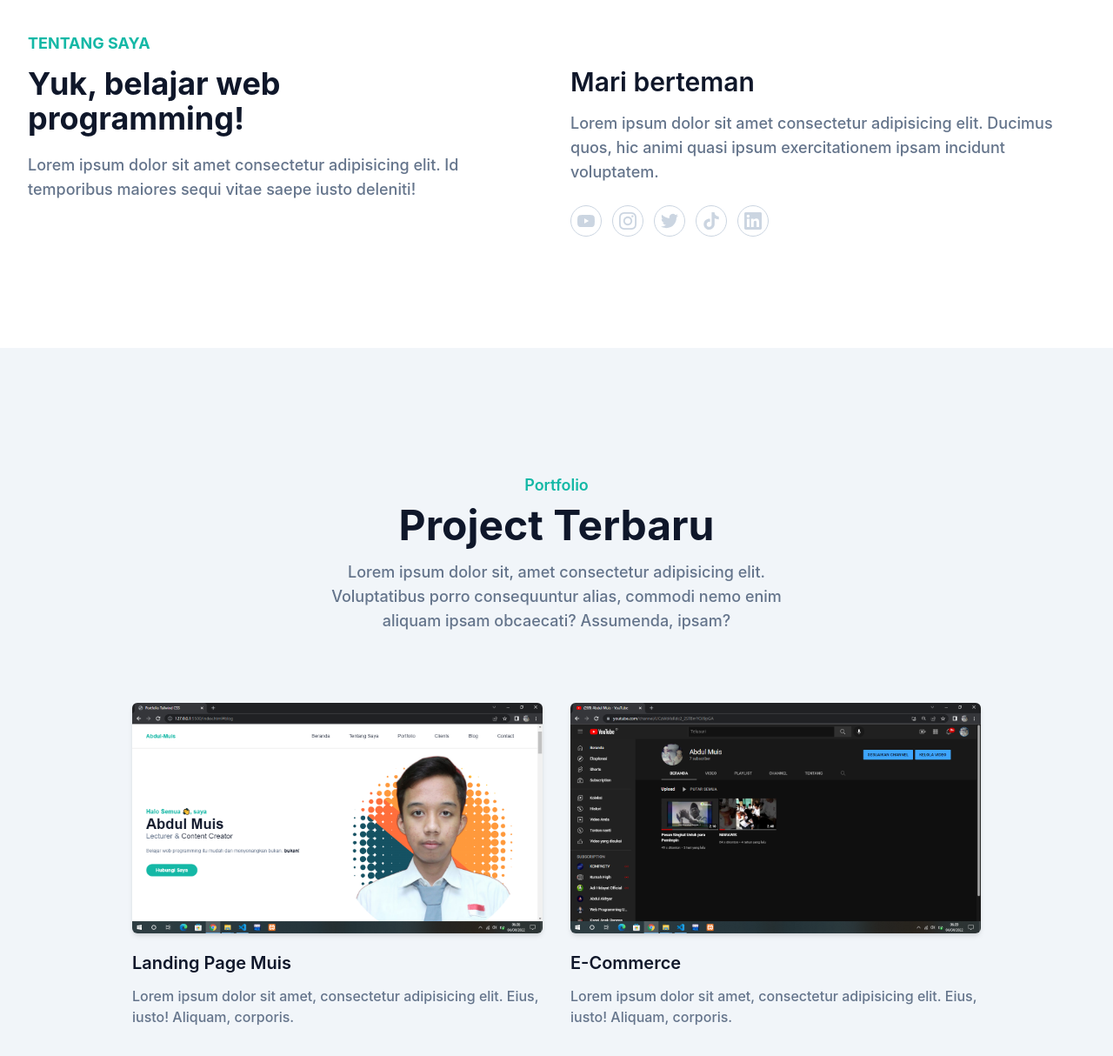
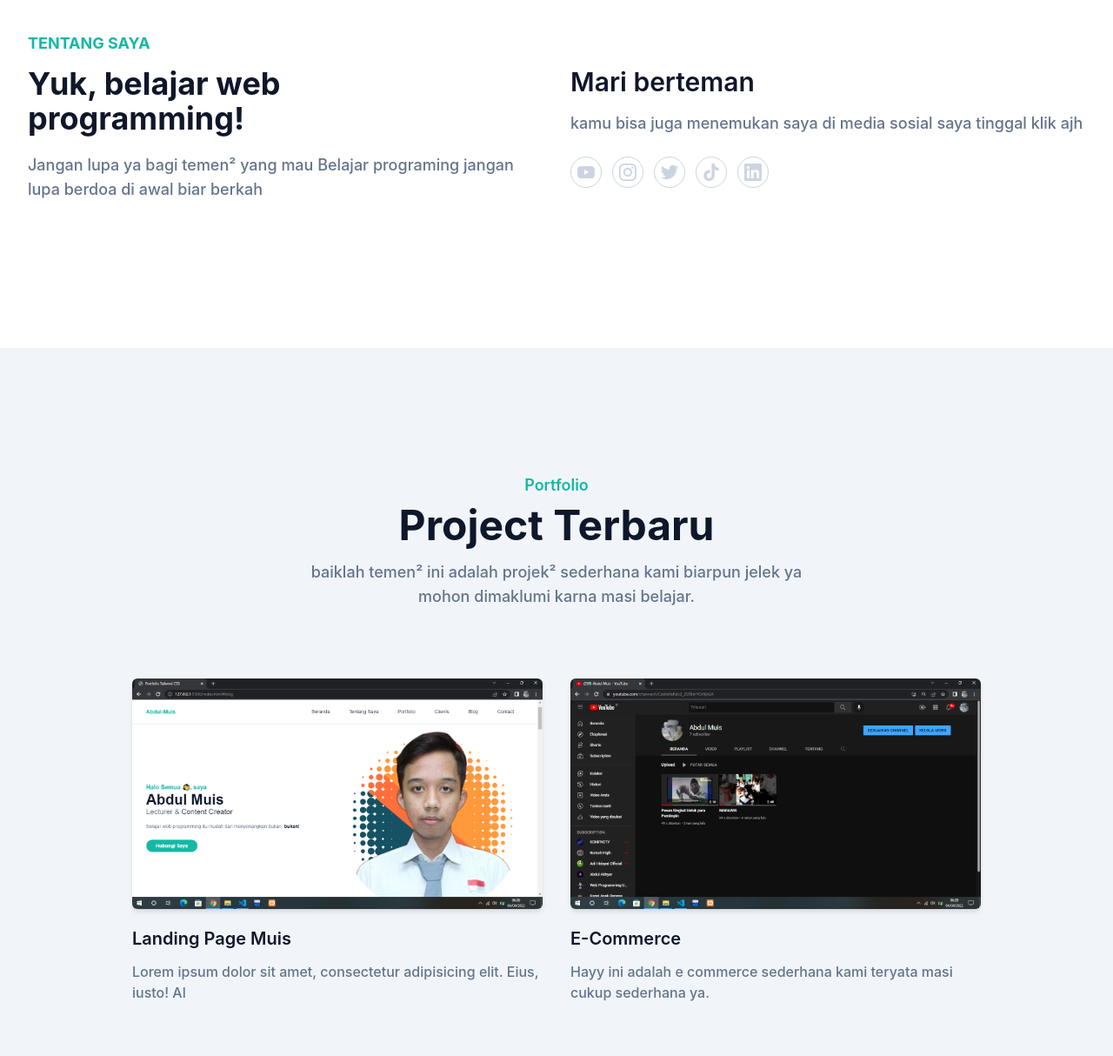
Before and after one commit to Muis89/portfolio-tailwind-css, a website: page index.html in a window 1280 px wide. Shown: the part 880-2094 px from the top of the page at 87% size. Drawn offline with Linux system fonts and the light colour scheme.

Commit message:
Update index.html

```diff
--- a/index.html
+++ b/index.html
@@ -78,11 +78,11 @@
           <div class="w-full px-4 mb-10 lg:w-1/2">
             <h4 class="font-bold uppercase text-primary text-lg mb-3">Tentang Saya</h4>
             <h2 class="font-bold text-dark text-3xl mb-5 max-w-md lg:text-4xl">Yuk, belajar web programming!</h2>
-            <p class="font-medium text-base text-secondary max-w-xl lg:text-lg">Lorem ipsum dolor sit amet consectetur adipisicing elit. Id temporibus maiores sequi vitae saepe iusto deleniti!</p>
+            <p class="font-medium text-base text-secondary max-w-xl lg:text-lg">Jangan lupa ya bagi temen² yang mau Belajar programing jangan lupa berdoa di awal biar berkah</p>
           </div>
           <div class="w-full px-4 lg:w-1/2">
             <h3 class="font-semibold text-dark text-2xl mb-4 lg:text-3xl lg:pt-10">Mari berteman</h3>
-            <p class="font-medium text-base text-secondary mb-6 lg:text-lg">Lorem ipsum dolor sit amet consectetur adipisicing elit. Ducimus quos, hic animi quasi ipsum exercitationem ipsam incidunt voluptatem.</p>
+            <p class="font-medium text-base text-secondary mb-6 lg:text-lg">kamu bisa juga menemukan saya di media sosial saya tinggal klik ajh</p>
             <div class="flex items-center">
               <!-- Youtube -->
               <a
@@ -151,7 +151,7 @@
           <div class="max-w-xl mx-auto text-center mb-16">
             <h4 class="font-semibold text-lg text-primary mb-2">Portfolio</h4>
             <h2 class="font-bold text-dark text-3xl mb-4 sm:text-4xl lg:text-5xl">Project Terbaru</h2>
-            <p class="font-medium text-md text-secondary md:text-lg">Lorem ipsum dolor sit, amet consectetur adipisicing elit. Voluptatibus porro consequuntur alias, commodi nemo enim aliquam ipsam obcaecati? Assumenda, ipsam?</p>
+            <p class="font-medium text-md text-secondary md:text-lg">baiklah temen² ini adalah projek² sederhana kami biarpun jelek ya mohon dimaklumi karna masi belajar. </p>
           </div>
         </div>
 
@@ -161,21 +161,21 @@
               <img src="dist/img/portfolio/1.png" alt="Landing Page" width="w-full" />
             </div>
             <h3 class="font-semibold text-xl text-dark mt-5 mb-3">Landing Page Muis</h3>
-            <p class="font-medium text-base text-secondary">Lorem ipsum dolor sit amet, consectetur adipisicing elit. Eius, iusto! Aliquam, corporis.</p>
+            <p class="font-medium text-base text-secondary">Lorem ipsum dolor sit amet, consectetur adipisicing elit. Eius, iusto! Al</p>
           </div>
           <div class="mb-12 p-4 md:w-1/2">
             <div class="rounded-md shadow-md overflow-hidden">
               <img src="dist/img/portfolio/2.png" alt="E-Commerce" width="w-full" />
             </div>
             <h3 class="font-semibold text-xl text-dark mt-5 mb-3">E-Commerce</h3>
-            <p class="font-medium text-base text-secondary">Lorem ipsum dolor sit amet, consectetur adipisicing elit. Eius, iusto! Aliquam, corporis.</p>
+            <p class="font-medium text-base text-secondary">Hayy ini adalah e commerce sederhana kami teryata masi cukup sederhana ya.</p>
           </div>
           <div class="mb-12 p-4 md:w-1/2">
             <div class="rounded-md shadow-md overflow-hidden">
               <img src="dist/img/portfolio/3.png" alt="Technical Documentation" width="w-full" />
             </div>
             <h3 class="font-semibold text-xl text-dark mt-5 mb-3">Technical Documentation</h3>
-            <p class="font-medium text-base text-secondary">Lorem ipsum dolor sit amet, consectetur adipisicing elit. Eius, iusto! Aliquam, corporis.</p>
+            <p class="font-medium text-base text-text-secondary">Ini adalah sedikit dari dokumentasi kami yaaa</p>
           </div>
           <div class="mb-12 p-4 md:w-1/2">
             <div class="rounded-md shadow-md overflow-hidden">
@@ -196,7 +196,7 @@
           <div class="mx-auto text-center mb-16">
             <h4 class="font-semibold text-lg text-primary mb-2">Clients</h4>
             <h2 class="font-bold text-white text-3xl mb-4 sm:text-4xl lg:text-5xl">Yang Pernah Bekerjasama</h2>
-            <p class="font-medium text-md text-secondary md:text-lg">Lorem ipsum dolor sit amet consectetur adipisicing elit. Vero suscipit facilis velit!</p>
+            <p class="font-medium text-md text-secondary md:text-lg">baiklah dibawah ini adalah perusahaan² yang bekerja sama dengan kami</p>
           </div>
         </div>
 
```
